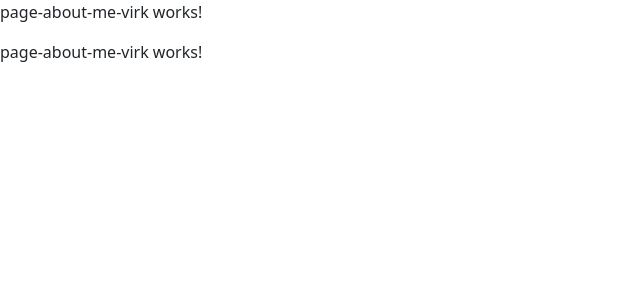
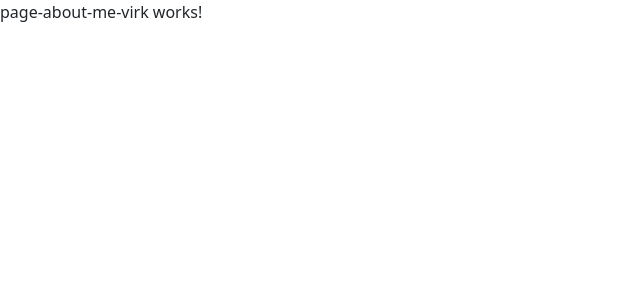
Before and after one commit to mahies/4ahitn_24, an Angular app: page /aboutMeVIRK in a window 1280 px wide. Shown: the top 300 px of the page, without its empty margins (0-640 px from the left). Built offline with nearby package versions, Linux system fonts and the light colour scheme.

Commit message:
virk test

```diff
--- a/src/app/page-about-me-virk/page-about-me-virk.component.html
+++ b/src/app/page-about-me-virk/page-about-me-virk.component.html
@@ -1,3 +1 @@
 <p>page-about-me-virk works!</p>
-
-<p>page-about-me-virk works!</p>
```
